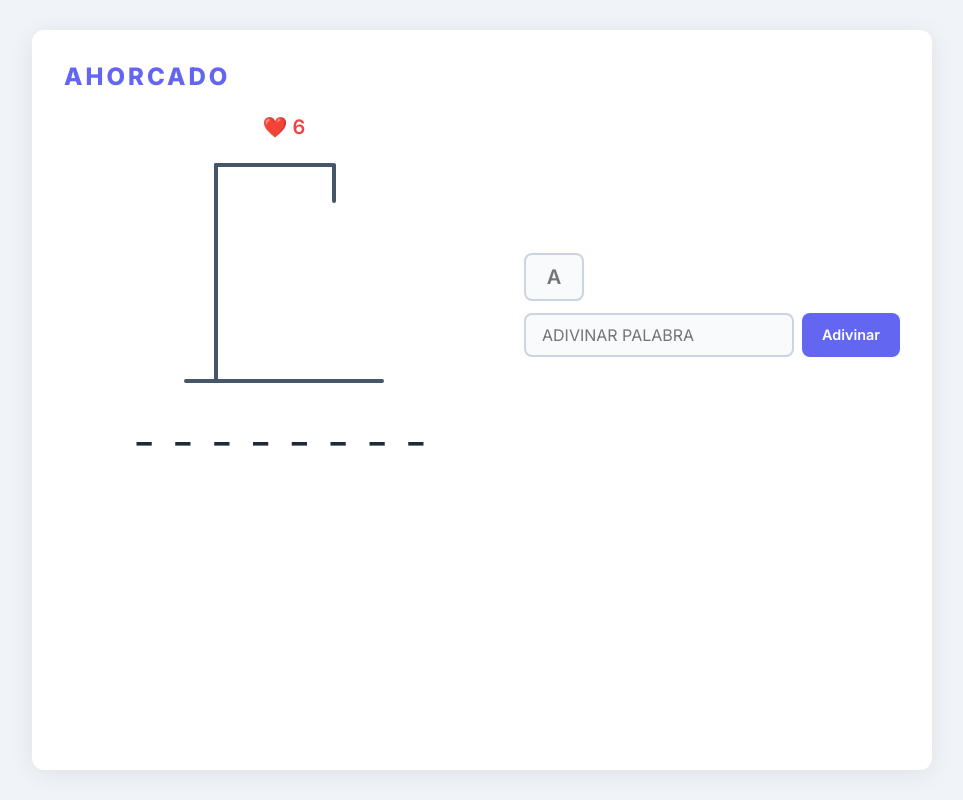
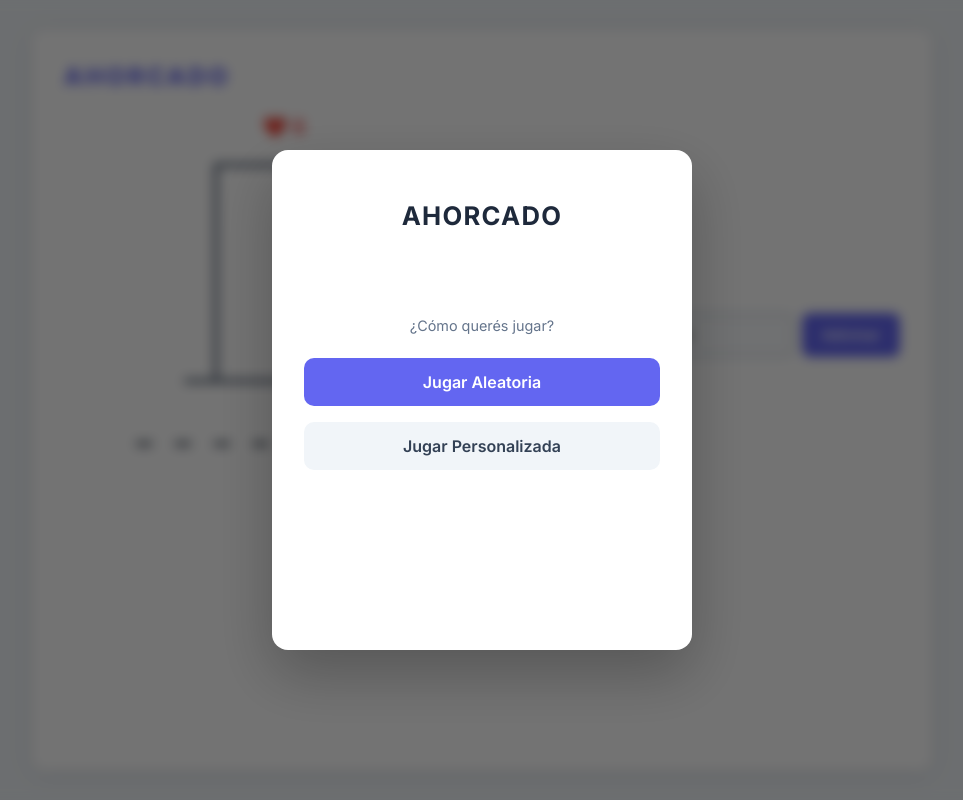
Before and after one commit to goya02-ops/JuegoAhorcado, a website built with Vite: page index.html in a window 1280 px wide. Shown: the whole page, without its empty margins (158-1121 px from the left). Built offline with nearby package versions, Linux system fonts and the light colour scheme.

Commit message:
PRE-GREEN: AT 19 - El AT esta bien, el problema es que los AT previos no fueron pensados para pasar por un menu previamente, lo que imposibilita realizar los test end to end. En el commit final, se hara un arreglo informal pero prágmatico para solventar la situacion.

```diff
--- a/src/ui/main.ts
+++ b/src/ui/main.ts
@@ -1,41 +1,41 @@
-import { Ahorcado } from '../domain/Ahorcado';
-import './styles.css';
+import { Ahorcado } from "../domain/Ahorcado";
+import "./styles.css";
 
 const PARTES = [
-  'cabeza',
-  'torso',
-  'brazo-izq',
-  'brazo-der',
-  'pierna-izq',
-  'pierna-der',
+  "cabeza",
+  "torso",
+  "brazo-izq",
+  "brazo-der",
+  "pierna-izq",
+  "pierna-der",
 ];
 
 const GALOWS_CLASSES = [
-  'hangman__gallows hangman__gallows--base',
-  'hangman__gallows hangman__gallows--post',
-  'hangman__gallows hangman__gallows--beam',
-  'hangman__gallows hangman__gallows--rope',
+  "hangman__gallows hangman__gallows--base",
+  "hangman__gallows hangman__gallows--post",
+  "hangman__gallows hangman__gallows--beam",
+  "hangman__gallows hangman__gallows--rope",
 ];
 
 function createHangman(): {
   container: HTMLElement;
   parteEls: Record<string, HTMLElement>;
 } {
-  const container = document.createElement('div');
-  container.className = 'hangman';
+  const container = document.createElement("div");
+  container.className = "hangman";
 
   for (const cls of GALOWS_CLASSES) {
-    const el = document.createElement('div');
+    const el = document.createElement("div");
     el.className = cls;
     container.appendChild(el);
   }
 
   const parteEls: Record<string, HTMLElement> = {};
   for (const parte of PARTES) {
-    const el = document.createElement('div');
-    el.setAttribute('data-testid', parte);
+    const el = document.createElement("div");
+    el.setAttribute("data-testid", parte);
     el.className = `hangman__part hangman__part--${parte}`;
-    el.style.display = 'none';
+    el.style.display = "none";
     parteEls[parte] = el;
     container.appendChild(el);
   }
@@ -44,97 +44,126 @@ function createHangman(): {
 }
 
 export function mountApp(container: HTMLElement, juego: Ahorcado): void {
-  const appEl = document.createElement('div');
-  appEl.className = 'game';
+  const appEl = document.createElement("div");
+  appEl.className = "game";
 
-  const header = document.createElement('h1');
-  header.className = 'header';
-  header.textContent = 'AHORCADO';
+  const header = document.createElement("h1");
+  header.className = "header";
+  header.textContent = "AHORCADO";
   appEl.appendChild(header);
 
-  const columns = document.createElement('div');
-  columns.className = 'columns';
+  const overlay = document.createElement("div");
+  overlay.className = "overlay";
 
-  const leftCol = document.createElement('div');
-  leftCol.className = 'col col--left';
+  const menu = document.createElement("div");
+  menu.className = "menu";
+  menu.setAttribute("data-testid", "menu-inicio");
 
-  const livesEl = document.createElement('div');
-  livesEl.className = 'lives';
-  livesEl.setAttribute('data-testid', 'lives');
+  const titulo = document.createElement("h2");
+  titulo.className = "menu__title";
+  titulo.textContent = "AHORCADO";
+  menu.appendChild(titulo);
+
+  const subtitulo = document.createElement("p");
+  subtitulo.className = "menu__subtitle";
+  subtitulo.textContent = "¿Cómo querés jugar?";
+  menu.appendChild(subtitulo);
+
+  const btnRandom = document.createElement("button");
+  btnRandom.className = "btn btn--primary";
+  btnRandom.textContent = "Jugar Aleatoria";
+  menu.appendChild(btnRandom);
+
+  const btnCustom = document.createElement("button");
+  btnCustom.className = "btn btn--secondary";
+  btnCustom.textContent = "Jugar Personalizada";
+  menu.appendChild(btnCustom);
+  overlay.appendChild(menu);
+  document.body.appendChild(overlay);
+
+  const columns = document.createElement("div");
+  columns.className = "columns";
+
+  const leftCol = document.createElement("div");
+  leftCol.className = "col col--left";
+
+  const livesEl = document.createElement("div");
+  livesEl.className = "lives";
+  livesEl.setAttribute("data-testid", "lives");
   leftCol.appendChild(livesEl);
 
   const { container: hangmanContainer, parteEls } = createHangman();
   leftCol.appendChild(hangmanContainer);
 
-  const wordEl = document.createElement('div');
-  wordEl.className = 'word';
-  wordEl.setAttribute('data-testid', 'word');
+  const wordEl = document.createElement("div");
+  wordEl.className = "word";
+  wordEl.setAttribute("data-testid", "word");
   leftCol.appendChild(wordEl);
 
-  const messageEl = document.createElement('div');
-  messageEl.className = 'message';
-  messageEl.setAttribute('data-testid', 'message');
+  const messageEl = document.createElement("div");
+  messageEl.className = "message";
+  messageEl.setAttribute("data-testid", "message");
   leftCol.appendChild(messageEl);
 
   columns.appendChild(leftCol);
 
-  const rightCol = document.createElement('div');
-  rightCol.className = 'col col--right';
+  const rightCol = document.createElement("div");
+  rightCol.className = "col col--right";
 
-  const letterRow = document.createElement('div');
-  letterRow.className = 'input-row';
+  const letterRow = document.createElement("div");
+  letterRow.className = "input-row";
 
-  const input = document.createElement('input');
-  input.setAttribute('type', 'text');
-  input.setAttribute('data-testid', 'letter-input');
-  input.className = 'input letter-input';
+  const input = document.createElement("input");
+  input.setAttribute("type", "text");
+  input.setAttribute("data-testid", "letter-input");
+  input.className = "input letter-input";
   input.maxLength = 1;
-  input.placeholder = 'A';
-  input.addEventListener('keydown', (e) => {
-    if (e.key === 'Enter') {
+  input.placeholder = "A";
+  input.addEventListener("keydown", (e) => {
+    if (e.key === "Enter") {
       juego.adivinar(input.value);
-      input.value = '';
+      input.value = "";
       render();
     }
   });
   letterRow.appendChild(input);
   rightCol.appendChild(letterRow);
 
-  const wordRow = document.createElement('div');
-  wordRow.className = 'input-row';
+  const wordRow = document.createElement("div");
+  wordRow.className = "input-row";
 
-  const wordInput = document.createElement('input');
-  wordInput.setAttribute('data-testid', 'word-guess');
-  wordInput.className = 'input word-guess';
+  const wordInput = document.createElement("input");
+  wordInput.setAttribute("data-testid", "word-guess");
+  wordInput.className = "input word-guess";
   wordInput.maxLength = 20;
-  wordInput.placeholder = 'Adivinar palabra';
+  wordInput.placeholder = "Adivinar palabra";
 
-  const guessBtn = document.createElement('button');
-  guessBtn.setAttribute('data-testid', 'guess-btn');
-  guessBtn.className = 'btn guess-btn';
-  guessBtn.textContent = 'Adivinar';
+  const guessBtn = document.createElement("button");
+  guessBtn.setAttribute("data-testid", "guess-btn");
+  guessBtn.className = "btn guess-btn";
+  guessBtn.textContent = "Adivinar";
 
   const procesarPalabra = (): void => {
     juego.adivinarPalabra(wordInput.value);
-    wordInput.value = '';
+    wordInput.value = "";
     render();
   };
 
-  wordInput.addEventListener('keydown', (e) => {
-    if (e.key === 'Enter') procesarPalabra();
+  wordInput.addEventListener("keydown", (e) => {
+    if (e.key === "Enter") procesarPalabra();
   });
 
-  guessBtn.addEventListener('click', procesarPalabra);
+  guessBtn.addEventListener("click", procesarPalabra);
 
   wordRow.appendChild(wordInput);
   wordRow.appendChild(guessBtn);
   rightCol.appendChild(wordRow);
 
-  const restartBtn = document.createElement('button');
-  restartBtn.setAttribute('data-testid', 'restart');
-  restartBtn.className = 'btn restart-btn';
-  restartBtn.textContent = 'Jugar de Nuevo';
-  restartBtn.addEventListener('click', () => {
+  const restartBtn = document.createElement("button");
+  restartBtn.setAttribute("data-testid", "restart");
+  restartBtn.className = "btn restart-btn";
+  restartBtn.textContent = "Jugar de Nuevo";
+  restartBtn.addEventListener("click", () => {
     juego.reiniciar();
     render();
   });
@@ -147,21 +176,21 @@ export function mountApp(container: HTMLElement, juego: Ahorcado): void {
     wordEl.textContent = juego.palabraEnmascarada();
     livesEl.textContent = String(juego.vidas());
 
-    messageEl.className = 'message';
-    restartBtn.style.display = 'none';
+    messageEl.className = "message";
+    restartBtn.style.display = "none";
 
     if (juego.estasGanado()) {
-      messageEl.textContent = 'Ganaste';
-      messageEl.classList.add('message--success');
+      messageEl.textContent = "Ganaste";
+      messageEl.classList.add("message--success");
       input.disabled = true;
       wordInput.disabled = true;
-      restartBtn.style.display = '';
+      restartBtn.style.display = "";
     } else if (juego.estasPerdido()) {
-      messageEl.textContent = 'Perdiste';
-      messageEl.classList.add('message--error');
+      messageEl.textContent = "Perdiste";
+      messageEl.classList.add("message--error");
       input.disabled = true;
       wordInput.disabled = true;
-      restartBtn.style.display = '';
+      restartBtn.style.display = "";
     } else {
       messageEl.textContent = juego.ultimoMensaje();
       input.disabled = false;
@@ -170,7 +199,7 @@ export function mountApp(container: HTMLElement, juego: Ahorcado): void {
 
     const visibles = juego.partesVisibles();
     for (let i = 0; i < PARTES.length; i++) {
-      parteEls[PARTES[i]].style.display = i < visibles ? '' : 'none';
+      parteEls[PARTES[i]].style.display = i < visibles ? "" : "none";
     }
   }
 
--- a/src/ui/styles.css
+++ b/src/ui/styles.css
@@ -338,22 +338,94 @@ body {
   }
 }
 
-/*AT 19-23 Agos
+/*AT 19-23 Agos */
 
-.overlay{
-  position:relative;
-  z-index:1000;
-  background-color: #ef4444;
-  width:100%;
-  height:100vh;
+.overlay {
+  position: fixed;
+  z-index: 1000;
+  width: 100%;
+  height: 100vh;
+  margin-top: -30px; /*Fix informal por pensar mal la idea de padding top en el body*/
+
+  background-color: rgba(0, 0, 0, 0.55);
+  backdrop-filter: blur(6px);
 }
-.menu{
-  position:absolute;
-  z-index:1100;
-  top:0;
-  bottom:0;
+.menu {
+  position: absolute;
+  z-index: 1100;
+  top: 0;
+  bottom: 0;
   left: 0;
-  right:0;
+  right: 0;
+  margin: auto;
+  width: 420px;
+  height: fit-content;
+  background-color: white;
+  border-radius: 16px;
+  padding: 40px 32px;
+  display: flex;
+  flex-direction: column;
+  gap: 16px;
+  box-shadow: 0 24px 60px rgba(0, 0, 0, 0.25);
+  height: 500px;
+  padding-top: 50px;
+}
 
+/* Título dentro del menú — agregalo desde el JS también */
+.menu__title {
+  font-size: 1.6rem;
+  font-weight: 700;
+  color: #1e293b;
+  text-align: center;
+  margin: 0 0 8px 0;
+  letter-spacing: 0.05em;
+  margin-bottom: 70px;
 }
-  */
+
+.menu__subtitle {
+  font-size: 0.9rem;
+  color: #64748b;
+  text-align: center;
+  margin: 0 0 8px 0;
+}
+
+/* Botones específicos del menú */
+.menu .btn {
+  width: 100%;
+  padding: 14px;
+  font-size: 1rem;
+  font-weight: 600;
+  border: none;
+  border-radius: 10px;
+  cursor: pointer;
+  transition:
+    transform 0.1s,
+    box-shadow 0.1s;
+}
+
+.menu .btn:hover {
+  transform: translateY(-1px);
+  box-shadow: 0 4px 12px rgba(0, 0, 0, 0.15);
+}
+
+.menu .btn:active {
+  transform: translateY(0);
+}
+
+.btn--primary {
+  background-color: #6366f1;
+  color: white;
+}
+
+.btn--primary:hover {
+  background-color: #4f46e5;
+}
+
+.btn--secondary {
+  background-color: #f1f5f9;
+  color: #334155;
+}
+
+.btn--secondary:hover {
+  background-color: #e2e8f0;
+}
```
